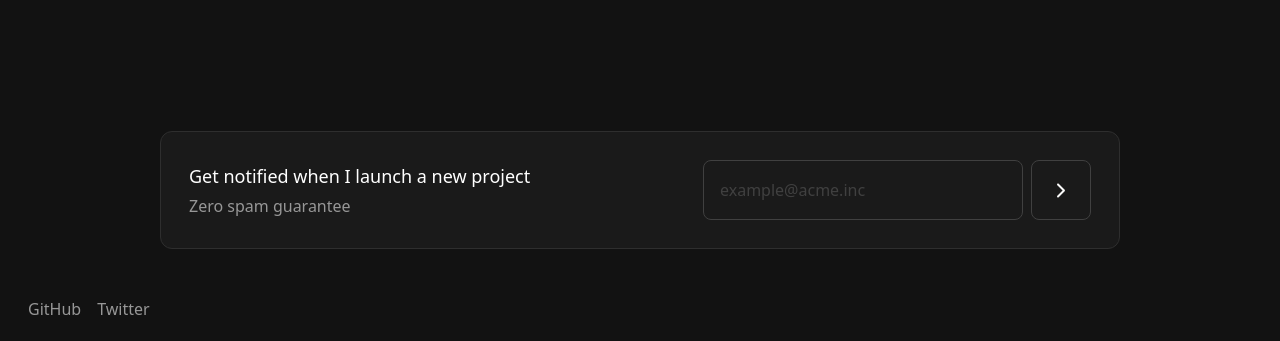
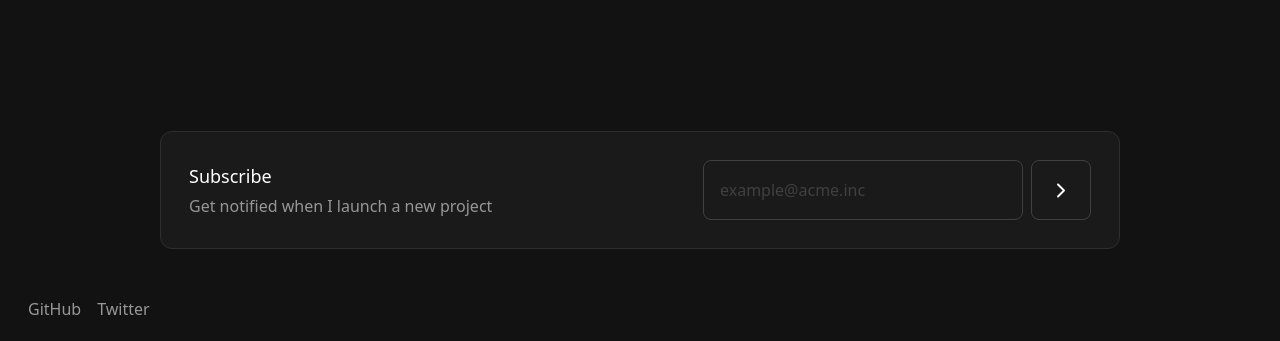
Before and after one commit to noahbaron91/nbaron, an Astro site: page / in a window 1280 px wide. Shown: the part 459-800 px from the top of the page. Built offline with nearby package versions, Linux system fonts and the light colour scheme; Astro itself is replaced by a stand-in of ours.

Commit message:
fix: text

```diff
--- a/src/pages/index.astro
+++ b/src/pages/index.astro
@@ -65,10 +65,8 @@ import { EmailSubscription } from '../components/EmailSubscription';
         class='mx-7 md:mx-auto md:w-3/4 mt-8 lg:flex-row lg:justify-between bg-gray-900 lg:items-center border flex flex-col gap-4 px-5 min-[500px]:px-7 py-7 border-gray-500 bg-gray-600 rounded-xl'
       >
         <div class='flex flex-col gap-1'>
-          <h4 class='text-gray-50 font-medium text-lg'>
-            Get notified when I launch a new project
-          </h4>
-          <p class='text-gray-200'>Zero spam guarantee</p>
+          <h4 class='text-gray-50 font-medium text-lg'>Subscribe</h4>
+          <p class='text-gray-200'>Get notified when I launch a new project</p>
         </div>
         <EmailSubscription client:load />
       </section>
```
